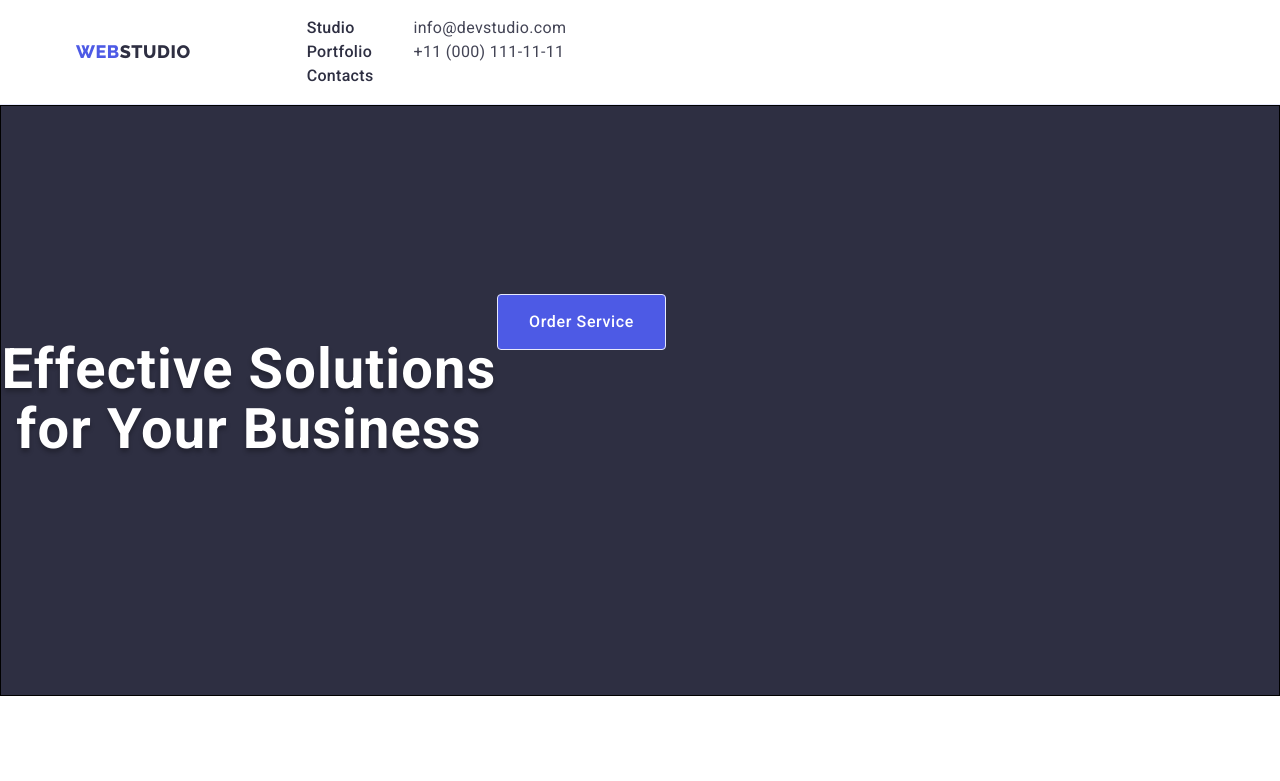
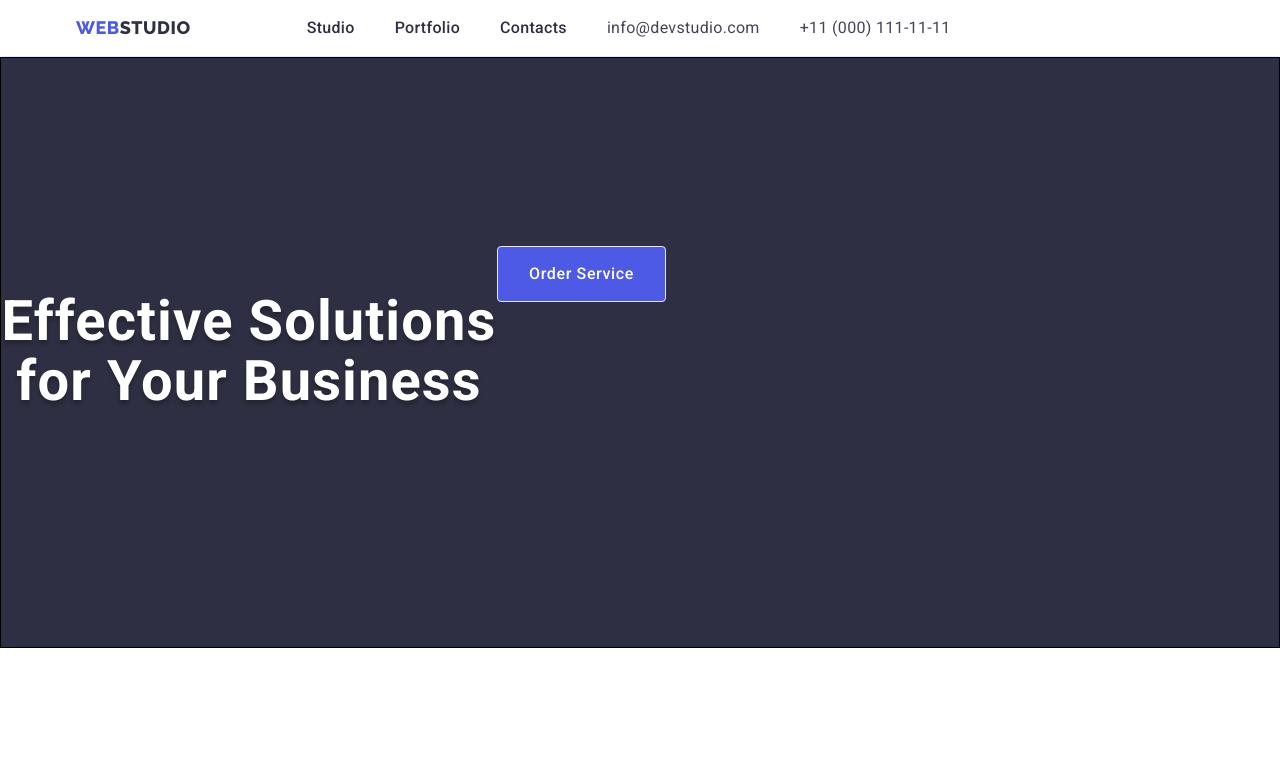
Before and after one commit to DeNoVoScripts/goit-markup-hw-03, a plain HTML site: page index.html in a window 1280 px wide. Shown: the top 781 px of the page. Drawn offline with Linux system fonts and the light colour scheme.

Commit message:
Update styles.css

```diff
--- a/css/styles.css
+++ b/css/styles.css
@@ -57,6 +57,8 @@ img {
 }
 
 .nav-links {
+  display: flex;
+  gap: 40px;
 }
 .container-nav {
   width: 1158px;
@@ -81,6 +83,8 @@ img {
   font-style: normal;
 }
 .contacts-list {
+  display: flex;
+  gap: 40px;
 }
 .contacts-item {
 }
```
